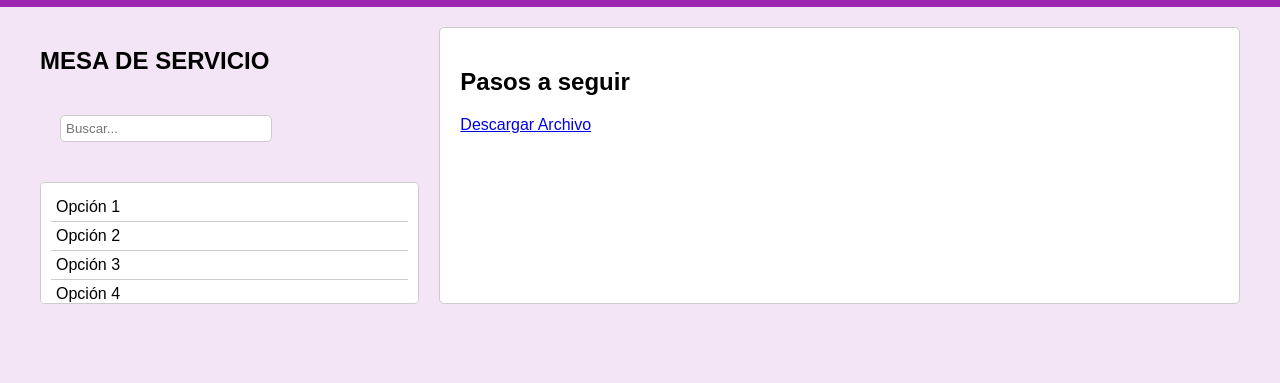
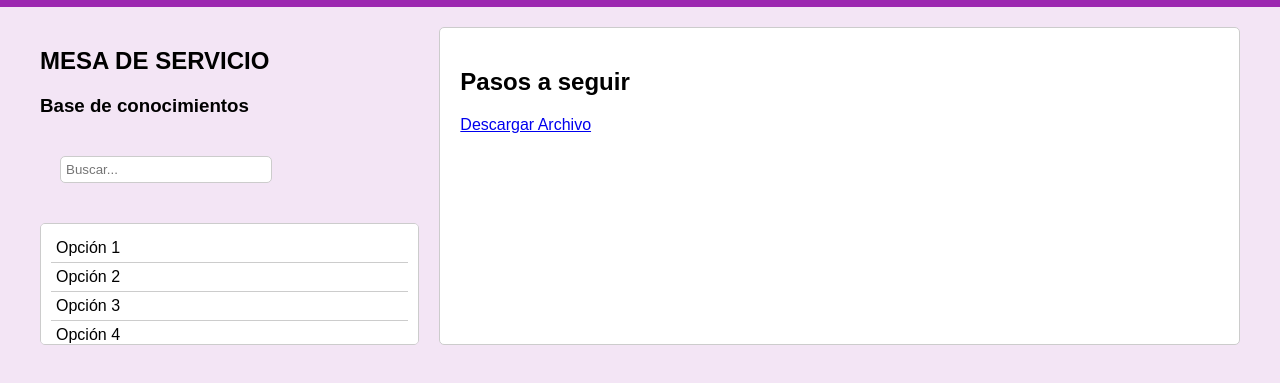
Before and after one commit to sertro30/mesaservicio, a plain HTML site: page mesa.html in a window 1280 px wide. Shown: the part 53-436 px from the top of the page. Drawn offline with Linux system fonts and the light colour scheme.

Commit message:
Update mesa.html

```diff
--- a/mesa.html
+++ b/mesa.html
@@ -117,6 +117,7 @@
         <!-- Primer menú de opciones -->
         <div class="options-container">
             <h2>MESA DE SERVICIO</h2>
+            <h3>Base de conocimientos</h3>
             <div class="container search-bar">
                 <input type="text" id="searchBox1" placeholder="Buscar..." onkeyup="filterOptions('options1')">
             </div>
@@ -136,6 +137,7 @@
         <!-- Segundo menú de opciones -->
         <div class="options-container">
             <h2>PROCESOS MASIVOS</h2>
+            <h3>Base de conocimientos</h3>
             <div class="container search-bar">
                 <input type="text" id="searchBox2" placeholder="Buscar..." onkeyup="filterOptions('options2')">
             </div>
```
